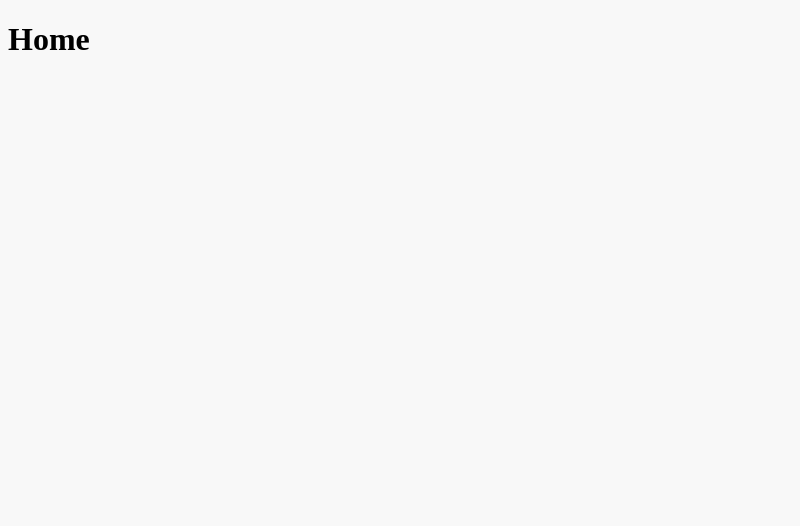
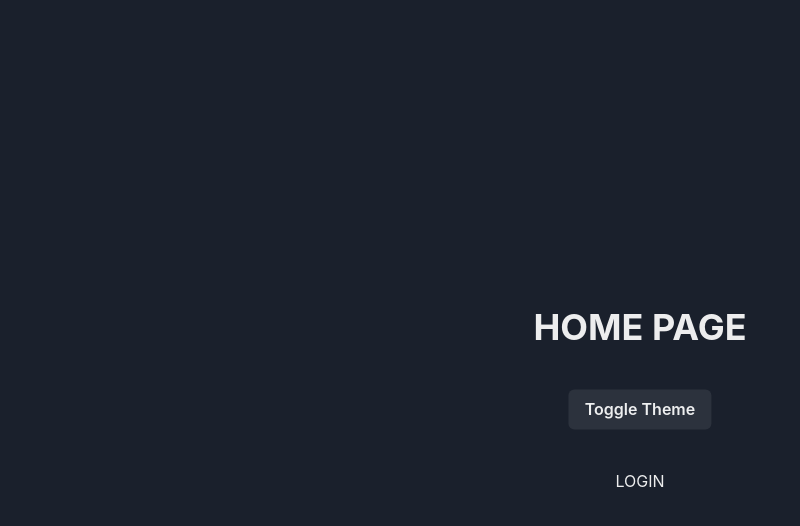
Before and after one commit to henrypgill/study-resource-catalog, a React (Vite) app: page / in a window 1280 px wide. Shown: the top 526 px of the page, without its empty margins (0-800 px from the left). Built offline with nearby package versions, Linux system fonts and the light colour scheme.

Commit message:
Added Chakra and PageLink component to wrap react-router & chakra Links

```diff
--- a/package.json
+++ b/package.json
@@ -17,7 +17,11 @@
     "check-all": "yarn type-check && yarn lint && yarn format && yarn test"
   },
   "dependencies": {
+    "@chakra-ui/react": "^2.8.1",
+    "@emotion/react": "^11.11.1",
+    "@emotion/styled": "^11.11.0",
     "@reduxjs/toolkit": "^1.9.5",
+    "framer-motion": "^10.16.4",
     "react": "^18.2.0",
     "react-dom": "^18.2.0",
     "react-redux": "^8.1.2",
--- a/src/components/App.tsx
+++ b/src/components/App.tsx
@@ -1,11 +1,11 @@
-import "../styles/App.css";
+import { Container } from "@chakra-ui/react";
 import AppRouter from "./AppRouter";
 
 function App() {
   return (
-    <div className="App">
+    <Container maxW="100vw" minH="100vh">
       <AppRouter />
-    </div>
+    </Container>
   );
 }
 
--- /dev/null
+++ b/src/components/PageLink.tsx
@@ -0,0 +1,20 @@
+import { Link as ChakraLink } from "@chakra-ui/react";
+import { ReactNode } from "react";
+import { Link as ReactRouterLink } from "react-router-dom";
+
+interface PageLinkProps {
+  page: string;
+  children: ReactNode;
+}
+
+function PageLink({ page, children }: PageLinkProps) {
+  return (
+    <>
+      <ChakraLink as={ReactRouterLink} to={page}>
+        {children}
+      </ChakraLink>
+    </>
+  );
+}
+
+export default PageLink;
--- /dev/null
+++ b/src/components/ToggleTheme.tsx
@@ -0,0 +1,9 @@
+import { Button, useColorMode } from "@chakra-ui/react";
+
+function ToggleTheme() {
+  const { toggleColorMode } = useColorMode();
+
+  return <Button onClick={toggleColorMode}>Toggle Theme</Button>;
+}
+
+export default ToggleTheme;
--- /dev/null
+++ b/src/core/setupTheme.ts
@@ -0,0 +1,7 @@
+import { ThemeConfig, extendTheme } from "@chakra-ui/react";
+
+const config: ThemeConfig = {
+  initialColorMode: "dark",
+};
+
+export const theme = extendTheme({ config });
--- a/src/main.tsx
+++ b/src/main.tsx
@@ -1,13 +1,17 @@
+import { ChakraProvider } from "@chakra-ui/react";
 import React from "react";
 import ReactDOM from "react-dom/client";
 import { Provider } from "react-redux";
 import App from "./components/App";
+import { theme } from "./core/setupTheme";
 import { store } from "./redux/store";
 
 ReactDOM.createRoot(document.getElementById("root") as HTMLElement).render(
   <React.StrictMode>
     <Provider store={store}>
-      <App />
+      <ChakraProvider theme={theme}>
+        <App />
+      </ChakraProvider>
     </Provider>
   </React.StrictMode>
 );
--- a/src/pages/Home.tsx
+++ b/src/pages/Home.tsx
@@ -1,5 +1,17 @@
+import { AbsoluteCenter, Heading, VStack } from "@chakra-ui/react";
+import PageLink from "../components/PageLink";
+import ToggleTheme from "../components/ToggleTheme";
+
 function Home() {
-  return <h1>Home</h1>;
+  return (
+    <AbsoluteCenter>
+      <VStack gap={10}>
+        <Heading>HOME PAGE</Heading>
+        <ToggleTheme />
+        <PageLink page="/login">LOGIN</PageLink>
+      </VStack>
+    </AbsoluteCenter>
+  );
 }
 
 export default Home;
--- a/src/pages/Login.tsx
+++ b/src/pages/Login.tsx
@@ -1,5 +1,17 @@
+import { AbsoluteCenter, Heading, VStack } from "@chakra-ui/react";
+import PageLink from "../components/PageLink";
+import ToggleTheme from "../components/ToggleTheme";
+
 function Login() {
-  return <h1>Login</h1>;
+  return (
+    <AbsoluteCenter>
+      <VStack gap={10}>
+        <Heading>LOGIN PAGE</Heading>
+        <ToggleTheme />
+        <PageLink page="/">HOME</PageLink>
+      </VStack>
+    </AbsoluteCenter>
+  );
 }
 
 export default Login;
--- a/src/styles/App.css
+++ /dev/null
@@ -1,3 +0,0 @@
-html {
-  background: #f8f8f8;
-}
```
Also changed, not shown: 2 other files (tests, documents, lock files or other folders).
